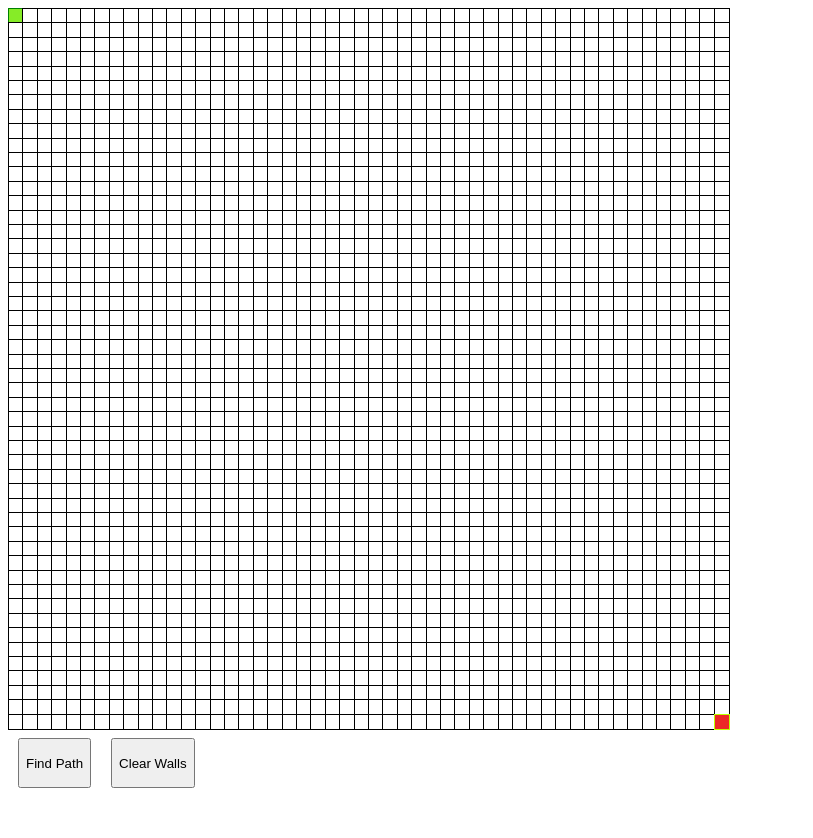
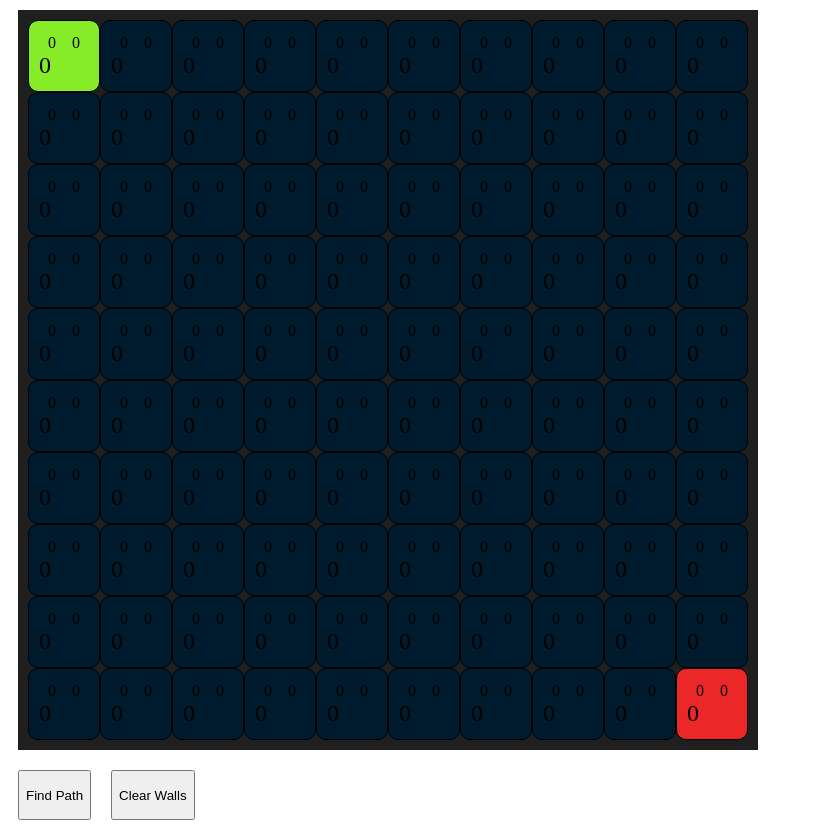
Before and after one commit to ConallxD/mazePathfinder, a Next.js app: page / in a window 1280 px wide. Shown: the whole page, without its empty margins (0-813 px from the left). Before the commit the page ends 806 px from the top, so only its background shows below. Built offline with nearby package versions, Linux system fonts and the light colour scheme.

Commit message:
added some further styling and costs to help debug

```diff
--- a/components/GridSetup.jsx
+++ b/components/GridSetup.jsx
@@ -1,9 +1,9 @@
 import styles from "../styles/css/Grid.module.css";
-import { useState, Component } from "react";
+import { Component } from "react";
 import { Grid } from "../components/Grid.js";
 import { Pathfinder } from "../components/Pathfinder";
 
-let cols = 50;
+let cols = 10;
 let rows = cols;
 
 let handleNodeStyle = (item, grid) => {
@@ -12,13 +12,11 @@ let handleNodeStyle = (item, grid) => {
   if (item.i === grid.start.i && item.j === grid.start.j) {
     style = {
       ...style,
-      border: "1px solid green",
       backgroundColor: "#86ec27",
     };
   } else if (item.i === grid.end.i && item.j === grid.end.j) {
     style = {
       ...style,
-      border: "1px solid #bbff00",
       backgroundColor: "#ec2727",
     };
   }
@@ -52,24 +50,23 @@ class GridSetup extends Component {
     let grid = this.gridObj.copyGrid();
     for (let i = 0; i < this.gridObj.openSet.length; i++) {
       grid[this.gridObj.openSet[i].i][this.gridObj.openSet[i].j].color =
-        "magenta";
+        "#95e95d";
     }
     for (let i = 0; i < this.gridObj.closedSet.length; i++) {
       grid[this.gridObj.closedSet[i].i][this.gridObj.closedSet[i].j].color =
-        "#09E85E";
+        "#ff1e3c";
     }
 
-    for (let i = 0; i < this.gridObj.currentPath.length; i++) {
-      this.gridObj.currentPath[i].color = "green";
-    }
+    // for (let i = 0; i < this.gridObj.currentPath.length; i++) {
+    //   this.gridObj.currentPath[i].color = "#D1495B";
 
     for (let i = 0; i < this.gridObj?.completePath.length; i++) {
-      this.gridObj.completePath[i].color = "blue";
+      this.gridObj.completePath[i].color = "#2238fa";
     }
     for (let i = 0; i < this.gridObj.cols; i++) {
       for (let j = 0; j < this.gridObj.rows; j++) {
         if (grid[i][j].wall) {
-          grid[i][j].color = "black";
+          grid[i][j].color = "#86BBD8";
         }
       }
     }
@@ -94,9 +91,9 @@ class GridSetup extends Component {
     this.setGrid();
   };
 
-  setWall = (item) => {
-    item.wall = true;
-    item.color = "black";
+  toggleWall = (item) => {
+    item.wall = !item.wall;
+    item.color = "#001b2e";
     this.setGrid();
   };
 
@@ -111,7 +108,7 @@ class GridSetup extends Component {
 
   mouseOverCell = (item) => {
     if (this.mouseDown) {
-      this.setWall(item);
+      this.toggleWall(item);
     }
   };
 
@@ -140,12 +137,29 @@ class GridSetup extends Component {
               <div
                 onMouseOver={() => this.mouseOverCell(item)}
                 onClick={() => {
-                  this.setWall(item);
+                  this.toggleWall(item);
                 }}
                 style={handleNodeStyle(item, this.gridObj)}
                 key={"box" + indexX + indexY}
                 className={styles.square}
-              ></div>
+              >
+                <container className={styles.scores}>
+                  <div className={styles.topLineScores}>
+                    <div className={styles.gScore}>
+                      {Math.round(item.g * 100) / 100}
+                      {/* {Math.round(item.g * 10)} */}
+                    </div>
+                    <div className={styles.hScore}>
+                      {Math.round(item.h * 100) / 100}
+                      {/* {Math.round(item.h * 10)} */}
+                    </div>
+                  </div>
+                  <div className={styles.fScore}>
+                    {Math.round(item.f * 100) / 100}
+                    {/* {Math.round(item.f * 10)} */}
+                  </div>
+                </container>
+              </div>
             ))
           )}
         </div>
--- a/components/Node.jsx
+++ b/components/Node.jsx
@@ -4,8 +4,8 @@ export default class Node {
     this.j = j;
     this.cols = cols;
     this.rows = rows;
-    this.f = Infinity; // path cost ro next node
-    this.g = Infinity; //path cost from start to current
+    this.f = 0; // path cost ro next node
+    this.g = 0; //path cost from start to current
     this.h = 0; // heuristic from current to end
     this.neighbors = [];
     this.previous = undefined;
--- a/components/Pathfinder.js
+++ b/components/Pathfinder.js
@@ -5,7 +5,7 @@ export class Pathfinder {
     this.setGrid = setGrid;
     this.intervalRef = setInterval(() => {
       if (!this.finished) this.updateGrid();
-    }, 50);
+    }, 500);
     this.i = 0;
     this.j = 0;
     this.gridObj.openSet.push(this.gridObj.start);
@@ -40,13 +40,14 @@ export class Pathfinder {
       current = this.gridObj.openSet[winner];
 
       if (current === this.gridObj.end) {
-        // this.gridObj.completePath = [];
+        this.gridObj.completePath = [];
         let temp = current;
         while (temp.previous) {
           this.gridObj.completePath.push(temp.previous);
           temp = temp.previous;
         }
         console.log("Done!");
+        console.log(this.gridObj);
         this.finished = true;
         clearInterval(this.intervalRef);
       }
@@ -61,21 +62,25 @@ export class Pathfinder {
         let neighbor = neighbors[i];
         if (!this.gridObj.closedSet.includes(neighbor) && !neighbor.wall) {
           let tempG = current.g + this.heuristic(current, neighbor);
+          let newPath = false;
           if (this.gridObj.openSet.includes(neighbor)) {
             if (tempG > neighbor.g) {
               neighbor.g = tempG;
+              newPath = true;
             }
           } else {
             neighbor.g = tempG;
+            newPath = true;
             this.gridObj.openSet.push(neighbor);
           }
-          neighbor.h = this.manhattanDistance(neighbor, this.gridObj.end);
-          neighbor.f = neighbor.g + neighbor.h;
-          neighbor.previous = current;
+          if (newPath) {
+            neighbor.h = this.manhattanDistance(neighbor, this.gridObj.end);
+            neighbor.f = neighbor.g + neighbor.h;
+            neighbor.previous = current;
+          }
         }
       }
     } else {
-      console.log("no solution");
     }
 
     this.gridObj.currentPath = [];
--- a/styles/css/Grid.module.css
+++ b/styles/css/Grid.module.css
@@ -2,16 +2,23 @@
   width: 90vh;
   height: 90vh;
   display: grid;
-  padding: 0px;
+  padding: 10px;
+  margin: 10px;
+  background-color: #1f1f1f;
+  align-items: center;
 }
 
 .square {
   height: 100%;
   width: 100%;
   border: 1px solid black;
-  background-color: white;
+  border-radius: 10px;
+  background-color: #001b2e;
   display: grid;
   align-items: center;
+  transition: 0.3s all ease-in-out;
+  user-select: none;
+  box-sizing: border-box;
 }
 
 .button {
@@ -19,6 +26,26 @@
   height: 50px;
 }
 
+.scores {
+  display: grid;
+  color: black;
+}
+
+.topLineScores {
+  margin-left: auto;
+  margin-right: auto;
+  display: flex;
+}
+
+.gScore {
+  margin-right: 1em;
+}
+
+.fScore {
+  font-size: 1.5em;
+  margin-left: 10px;
+}
+
 /*# sourceMappingURL=Grid.module.css.map */
 
 /*# sourceMappingURL=Grid.module.css.map */
--- a/styles/sass/Grid.module.scss
+++ b/styles/sass/Grid.module.scss
@@ -2,16 +2,23 @@
   width: 90vh;
   height: 90vh;
   display: grid;
-  padding: 0px;
+  padding: 10px;
+  margin: 10px;
+  background-color: rgb(31, 31, 31);
+  align-items: center;
 }
 
 .square {
   height: 100%;
   width: 100%;
   border: 1px solid black;
-  background-color: white;
+  border-radius: 10px;
+  background-color: #001b2e;
   display: grid;
   align-items: center;
+  transition: 0.3s all ease-in-out;
+  user-select: none;
+  box-sizing: border-box;
 }
 
 .button {
@@ -19,4 +26,21 @@
   height: 50px;
 }
 
+.scores {
+  display: grid;
+  color: rgb(0, 0, 0);
+}
+.topLineScores {
+  margin-left: auto;
+  margin-right: auto;
+  display: flex;
+}
+.gScore {
+  margin-right: 1em;
+}
+.fScore {
+  font-size: 1.5em;
+  margin-left: 10px;
+}
+
 /*# sourceMappingURL=Grid.module.css.map */
```
Also changed, not shown: components/Grid.js (+0 -17 lines), 1 other file (tests, documents, lock files or other folders).
